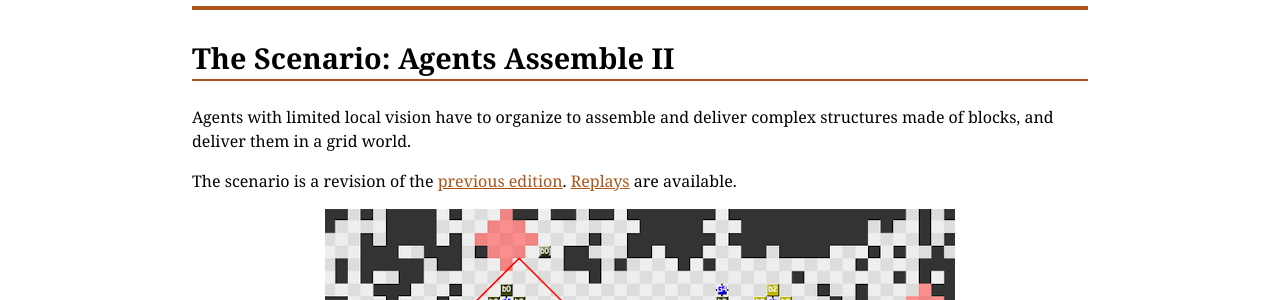
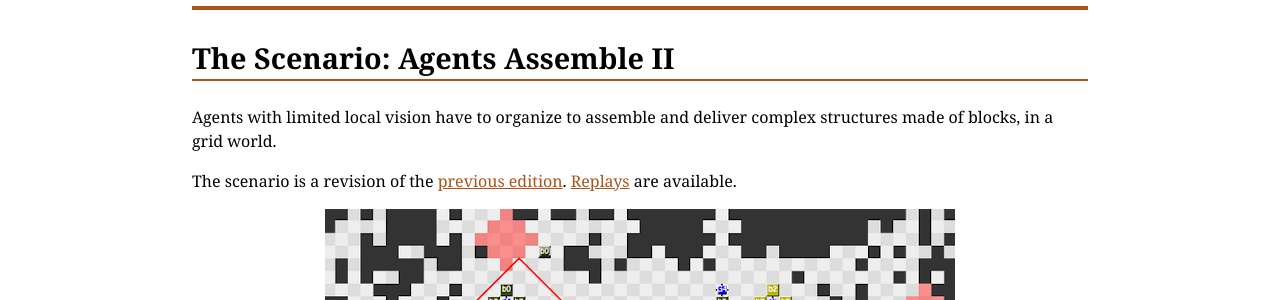
Before and after one commit to agentcontest/agentcontest.github.io, a Jekyll site: the page built from 2020/index.md, in a window 1280 px wide. Shown: the part 275-575 px from the top of the page. Built offline with Jekyll 4.4.1, drawn with Linux system fonts in a browser that asks for light colours.

Commit message:
fix a sentence

```diff
--- a/2020/index.md
+++ b/2020/index.md
@@ -8,7 +8,7 @@ The Scenario: Agents Assemble II
 --------------------------------
 
 Agents with limited local vision have to organize to assemble and deliver
-complex structures made of blocks, and deliver them in a grid world.
+complex structures made of blocks, in a grid world.
 
 The scenario is a revision of the [previous edition](/2019/).
 [Replays](http://localhost:4000/2019/#replays) are available.
```
